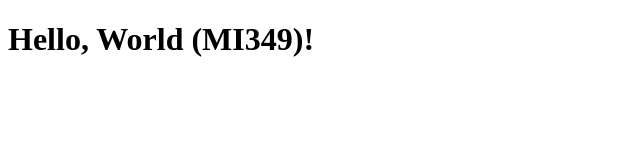
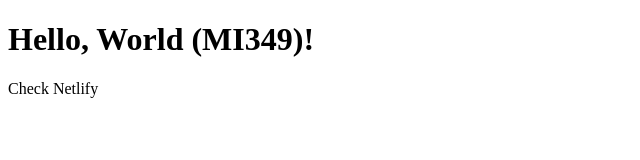
Before and after one commit to bommar65/hello_mi349, a plain HTML site: page index.html in a window 1280 px wide. Shown: the whole page, without its empty margins (0-640 px from the left). Drawn offline with Linux system fonts and the light colour scheme.

Commit message:
Small change to check deployment

```diff
--- a/index.html
+++ b/index.html
@@ -7,5 +7,6 @@
 </head>
 <body>
     <h1>Hello, World (MI349)!</h1>
+    <p>Check Netlify</p>
 </body>
 </html>
```
